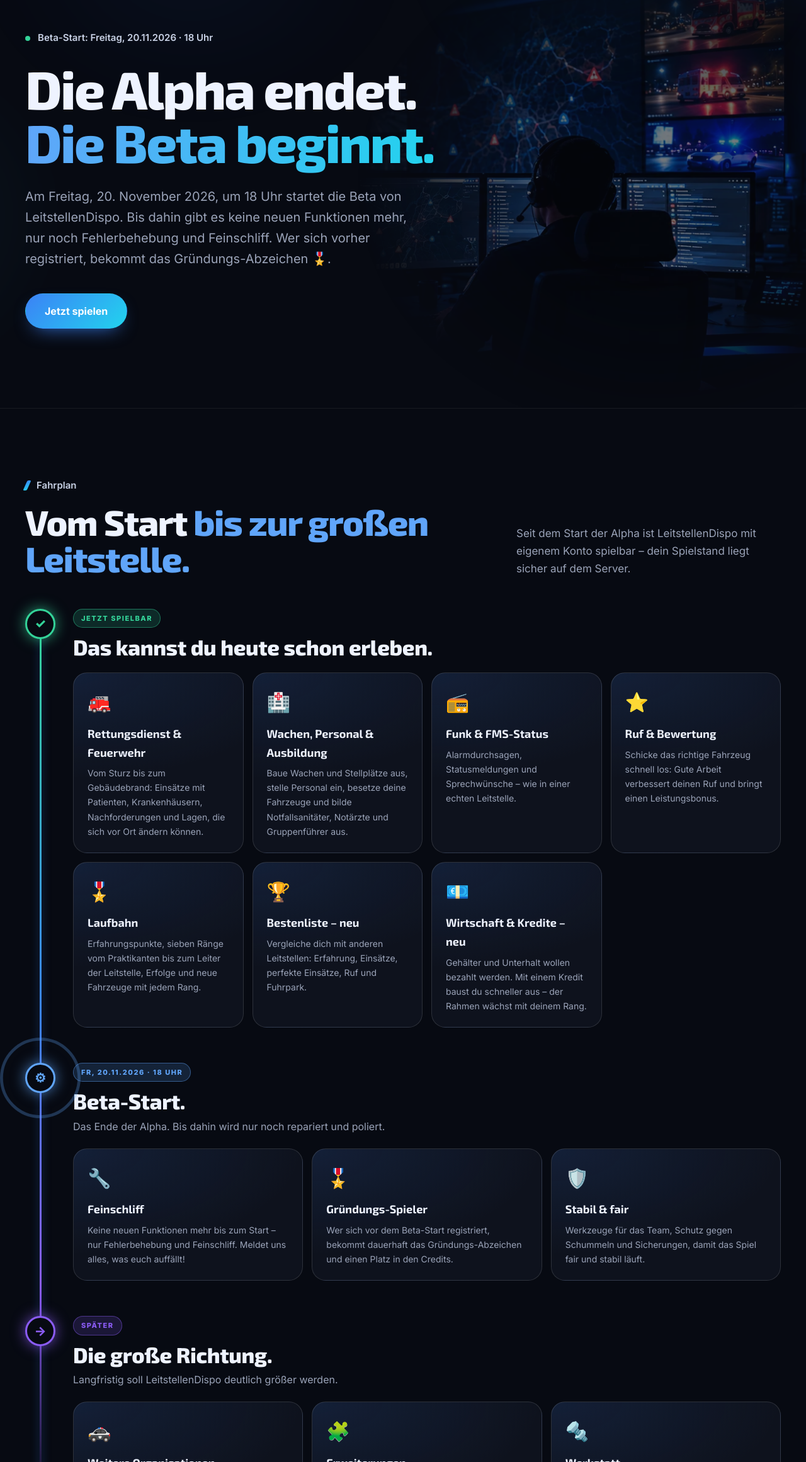
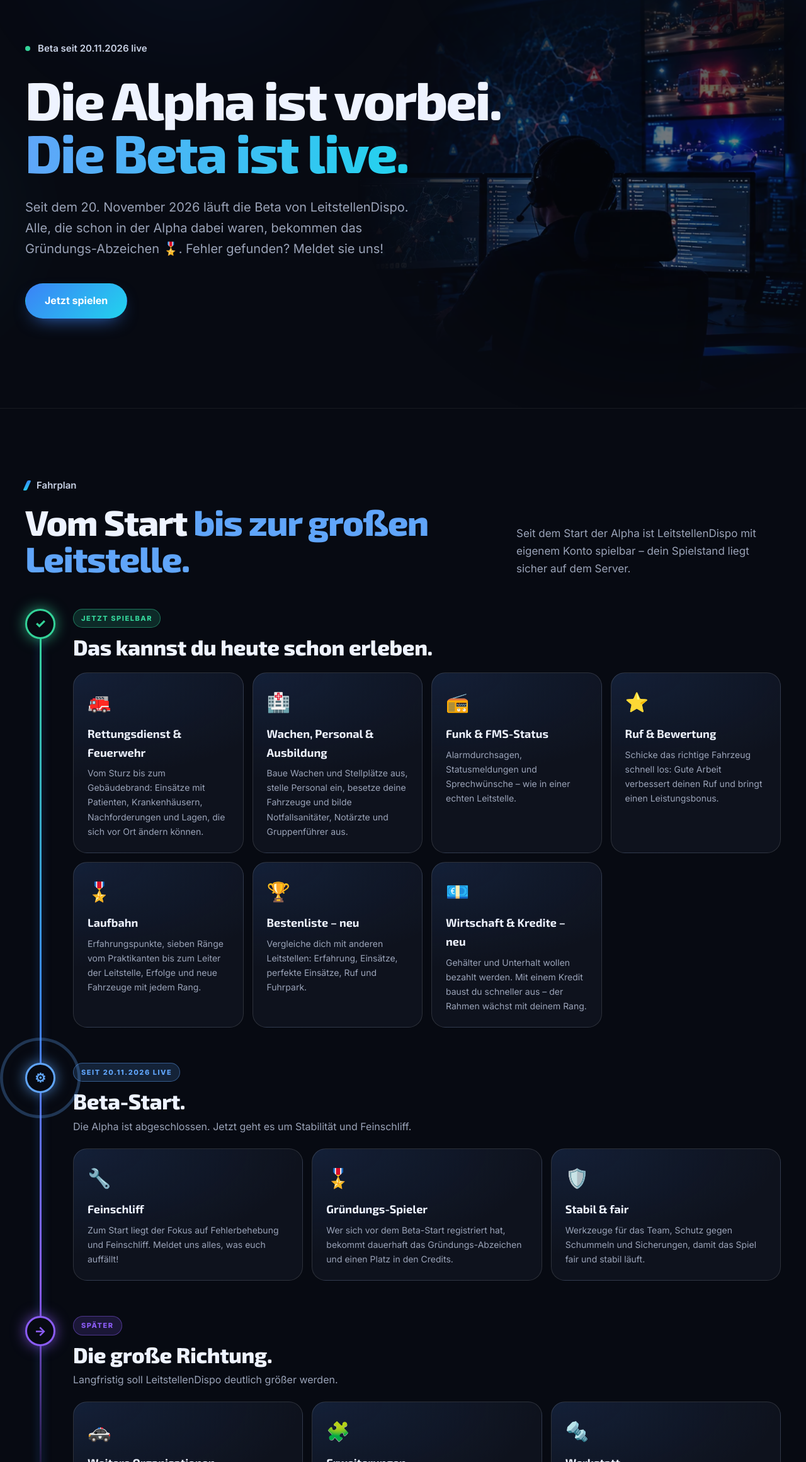
Before and after one commit to amyteichert/LeitstellenDispo-Website, a plain HTML site: page entwicklung.html in a window 1280 px wide. Shown: the part 141-2463 px from the top of the page at 63% size. Drawn offline with Linux system fonts and the light colour scheme.

Commit message:
Beta ist live: Startseite und Entwicklung aktualisiert
Co-Authored-By: Claude Opus 5.5 <noreply@anthropic.com>
Claude-Session: https://claude.ai/code/session_01V5voUpVm9HcM5Jzync3Ebd

```diff
--- a/entwicklung.html
+++ b/entwicklung.html
@@ -322,17 +322,16 @@
         <div class="hero-content">
           <div class="eyebrow eyebrow-live">
             <span class="live-punkt" aria-hidden="true"></span>
-            Beta-Start: Freitag, 20.11.2026 · 18 Uhr
+            Beta seit 20.11.2026 live
           </div>
           <h1>
-            Die Alpha endet.
+            Die Alpha ist vorbei.
             <br>
-            <span>Die Beta beginnt.</span>
+            <span>Die Beta ist live.</span>
           </h1>
           <p class="hero-text">
-            Am Freitag, 20. November 2026, um 18 Uhr startet die Beta von LeitstellenDispo. Bis dahin
-            gibt es keine neuen Funktionen mehr, nur noch Fehlerbehebung und Feinschliff. Wer sich vorher
-            registriert, bekommt das Gründungs-Abzeichen 🎖️.
+            Seit dem 20. November 2026 läuft die Beta von LeitstellenDispo. Alle, die schon in der Alpha
+            dabei waren, bekommen das Gründungs-Abzeichen 🎖️. Fehler gefunden? Meldet sie uns!
           </p>
           <div class="hero-actions">
             <a
@@ -425,20 +424,20 @@
             <div class="phase-punkt" aria-hidden="true">⚙</div>
             <div class="phase-inhalt">
               <div class="phase-kopf">
-                <span class="phase-status">Fr, 20.11.2026 · 18 Uhr</span>
+                <span class="phase-status">Seit 20.11.2026 live</span>
                 <h3>Beta-Start.</h3>
-                <p>Das Ende der Alpha. Bis dahin wird nur noch repariert und poliert.</p>
+                <p>Die Alpha ist abgeschlossen. Jetzt geht es um Stabilität und Feinschliff.</p>
               </div>
               <div class="phase-raster">
                 <article class="phase-karte">
                   <span aria-hidden="true">🔧</span>
                   <h4>Feinschliff</h4>
-                  <p>Keine neuen Funktionen mehr bis zum Start – nur Fehlerbehebung und Feinschliff. Meldet uns alles, was euch auffällt!</p>
+                  <p>Zum Start liegt der Fokus auf Fehlerbehebung und Feinschliff. Meldet uns alles, was euch auffällt!</p>
                 </article>
                 <article class="phase-karte">
                   <span aria-hidden="true">🎖️</span>
                   <h4>Gründungs-Spieler</h4>
-                  <p>Wer sich vor dem Beta-Start registriert, bekommt dauerhaft das Gründungs-Abzeichen und einen Platz in den Credits.</p>
+                  <p>Wer sich vor dem Beta-Start registriert hat, bekommt dauerhaft das Gründungs-Abzeichen und einen Platz in den Credits.</p>
                 </article>
                 <article class="phase-karte">
                   <span aria-hidden="true">🛡️</span>
```
Also changed, not shown: index.html (+4 -4 lines).
